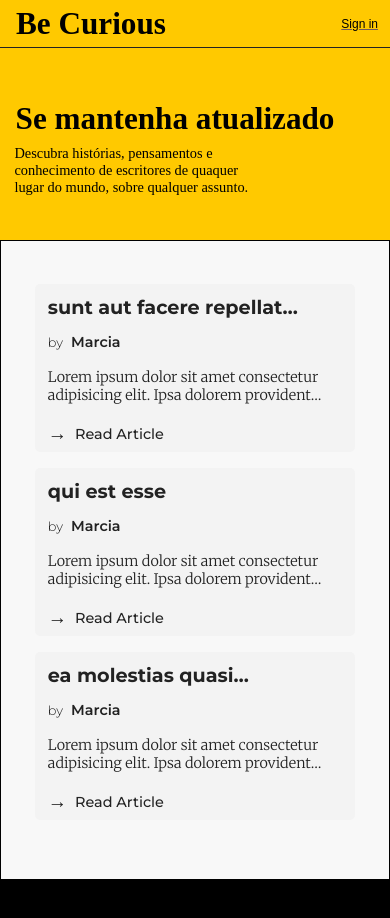
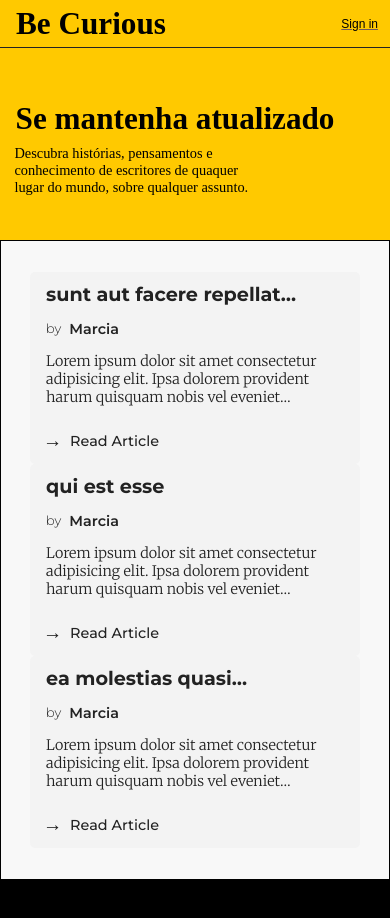
Before and after one commit to kennedybm/teste-tecnico-front-end, a React (Vite) app: page / in a window 390 px wide. Shown: the top 918 px of the page. Built offline with nearby package versions, Linux system fonts and the light colour scheme.

Commit message:
Feat: added media querys

```diff
--- a/src/components/Posts/PostsCard/styles.ts
+++ b/src/components/Posts/PostsCard/styles.ts
@@ -3,12 +3,23 @@ import styled from "styled-components";
 export const Card = styled.div`
   display: flex;
   flex-direction: column;
+  justify-content: center;
   background-color: var(--gray0);
   width: 85%;
-  max-width: 20em;
-  height: 10.5em;
-  margin-bottom: 1rem;
+  max-width: 25em;
+  height: 12em;
   border-radius: 5px;
+  overflow: hidden;
+  @media (min-width: 700px) {
+    max-width: 30em;
+    width: 47%;
+  }
+
+  @media (min-width: 1300px) {
+    justify-content: space-around;
+    max-width: 25.5em;
+    height: 17em;
+  }
 `;
 
 export const TitleBox = styled.div`
@@ -28,8 +39,14 @@ export const TitleBox = styled.div`
     -webkit-box-orient: vertical;
     overflow: hidden;
     text-overflow: ellipsis;
-    margin: 0px 0.8rem;
+    margin: 0px 1rem;
   }
+
+  /* @media (min-width: 1300px) {
+    h1 {
+      font-size: var(--fs-xm);
+    }
+  } */
 `;
 
 export const OwnerBox = styled.div`
@@ -43,7 +60,7 @@ export const OwnerBox = styled.div`
     font-size: var(--fs-xs);
     font-weight: 300;
     color: var(--gray2);
-    margin: 0px 0.5rem 0 0.8rem;
+    margin: 0px 0.5rem 0 1rem;
   }
   p {
     display: inline-block;
@@ -52,6 +69,7 @@ export const OwnerBox = styled.div`
     font-size: var(--fs-sml);
     font-weight: 600;
     font-family: var(--title);
+    cursor: pointer;
   }
   p::after {
     content: "";
@@ -76,7 +94,7 @@ export const ContentBox = styled.div`
   display: flex;
   flex-direction: row;
   align-items: center;
-  height: 4em;
+  height: 5em;
   width: 100%;
   p {
     color: var(--gray2);
@@ -84,11 +102,11 @@ export const ContentBox = styled.div`
     font-size: var(--fs-sml);
     font-weight: 300;
     display: -webkit-box;
-    -webkit-line-clamp: 2;
+    -webkit-line-clamp: 3;
     -webkit-box-orient: vertical;
     overflow: hidden;
     text-overflow: ellipsis;
-    margin: 0px 0.8rem;
+    margin: 0px 1rem;
   }
 `;
 
@@ -97,7 +115,7 @@ export const RedirectBox = styled.div`
   flex-direction: row;
   align-items: center;
   width: 100%;
-  height: 2em;
+  height: 3em;
   span {
     color: var(--gray2);
     font-size: 1.2rem;
@@ -110,6 +128,7 @@ export const RedirectBox = styled.div`
     font-size: var(--fs-sml);
     font-weight: 500;
     font-family: var(--title);
+    cursor: pointer;
   }
   p::after {
     content: "";
```
